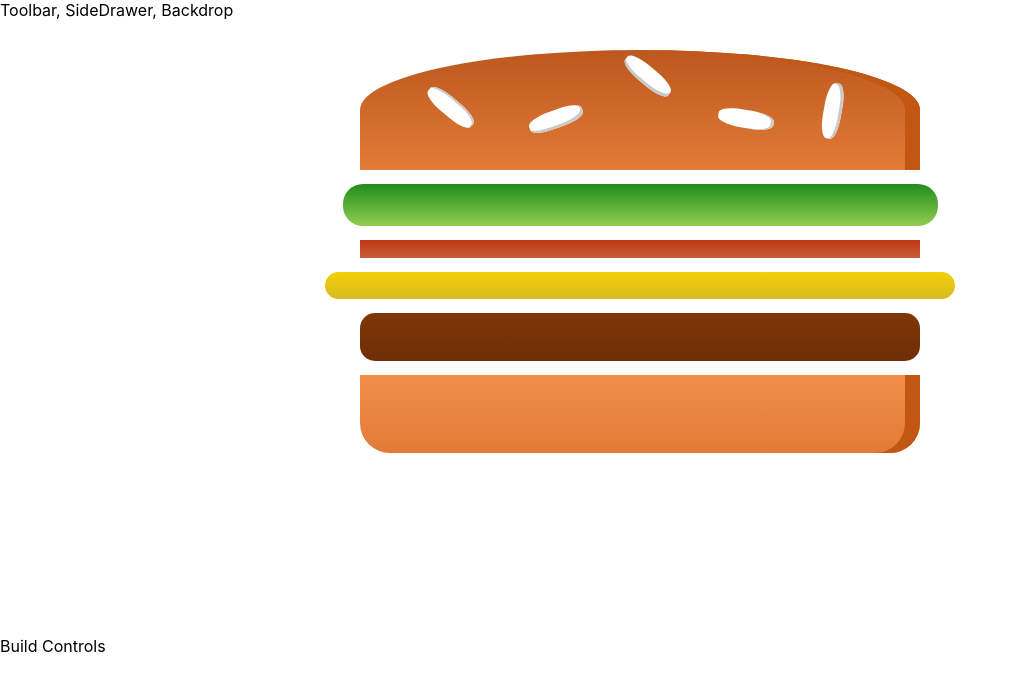
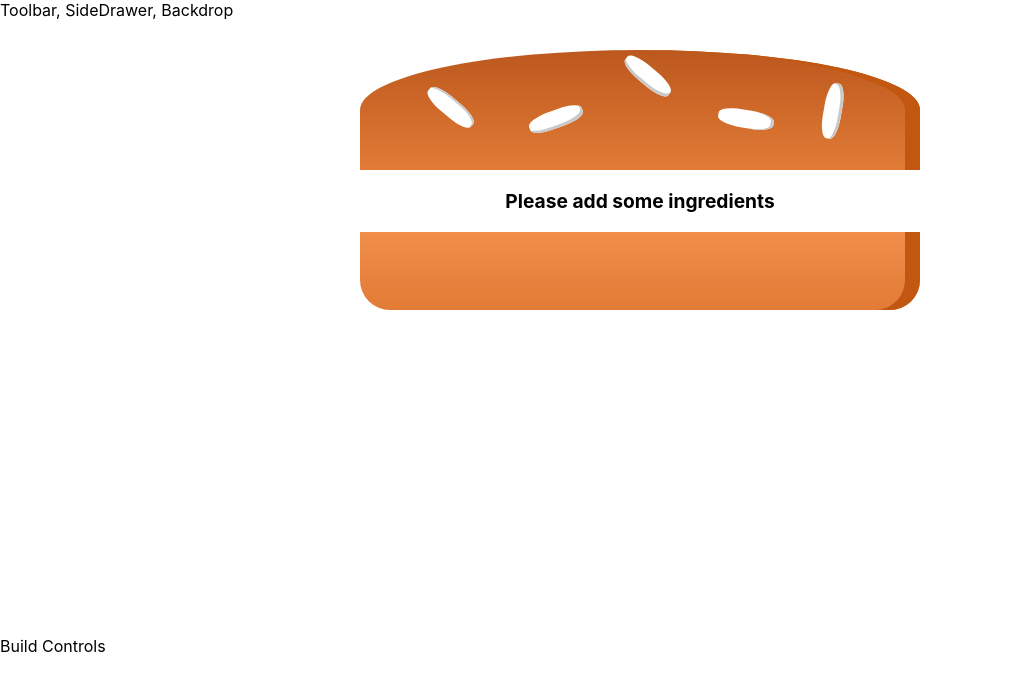
Before and after one commit to mdavid36/udemy-burger, a React (Create React App) app: page / in a window 1280 px wide. Shown: the top 690 px of the page, without its empty margins (0-1017 px from the left). Built offline with nearby package versions, Linux system fonts and the light colour scheme.

Commit message:
add state to the builder and add ingredients dynamically

```diff
--- a/src/components/Burger/Burger.js
+++ b/src/components/Burger/Burger.js
@@ -4,13 +4,24 @@ import classStyles from "./BurgerIngredient/Burger.module.css";
 import BurgerIngredient from "./BurgerIngredient/BurgerIngredient";
 
 const Burger = (props) => {
+  let ingredientsList = Object.keys(props.ingredients)
+    .map((ingKey) => {
+      return [...Array(props.ingredients[ingKey])].map((_, i) => {
+        return <BurgerIngredient key={ingKey + i} type={ingKey} />;
+      });
+    })
+    .reduce((arr, el) => {
+      return arr.concat(el);
+    }, []);
+
+  if (ingredientsList.length === 0) {
+    ingredientsList = <p>Please add some ingredients</p>;
+  }
+  console.log(ingredientsList);
   return (
     <div className={classStyles.Burger}>
       <BurgerIngredient type="bread-top" />
-      <BurgerIngredient type="lettuce" />
-      <BurgerIngredient type="bacon" />
-      <BurgerIngredient type="cheese" />
-      <BurgerIngredient type="meat" />
+      {ingredientsList}
       <BurgerIngredient type="bread-bottom" />
     </div>
   );
--- a/src/components/Burger/BurgerIngredient/BurgerIngredient.js
+++ b/src/components/Burger/BurgerIngredient/BurgerIngredient.js
@@ -2,7 +2,6 @@ import React, { Component } from "react";
 import PropTypes from "prop-types";
 
 import classStyles from "./BurgerIngredient.module.css";
-import BurgerBuilder from "../../../containers/BurgerBuilder/BurgerBuilder";
 
 class BurgerIngredient extends Component {
   render() {
--- a/src/containers/BurgerBuilder/BurgerBuilder.js
+++ b/src/containers/BurgerBuilder/BurgerBuilder.js
@@ -4,10 +4,19 @@ import Shell from "../../hoc/Shell";
 import Burger from "../../components/Burger/Burger";
 
 class BurgerBuilder extends Component {
+  state = {
+    ingredients: {
+      lettuce: 0,
+      bacon: 0,
+      cheese: 0,
+      meat: 0,
+    },
+  };
+
   render() {
     return (
       <Shell>
-        <Burger />
+        <Burger ingredients={this.state.ingredients} />
         <div>Build Controls</div>
       </Shell>
     );
```
